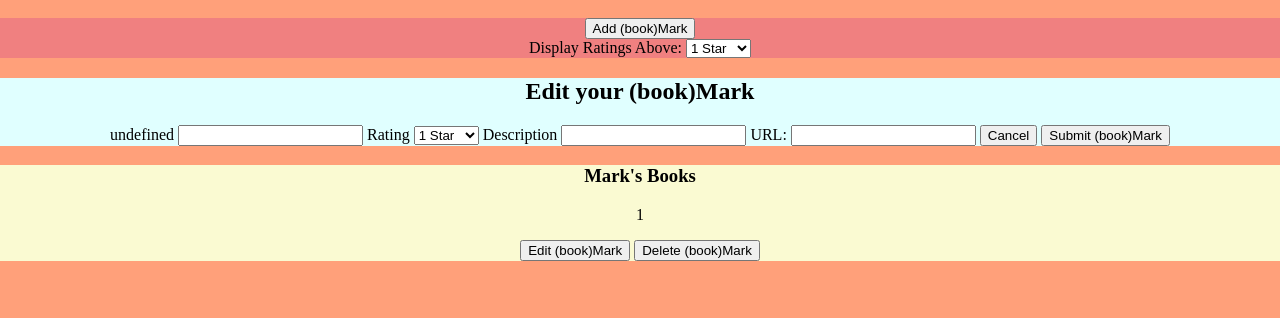
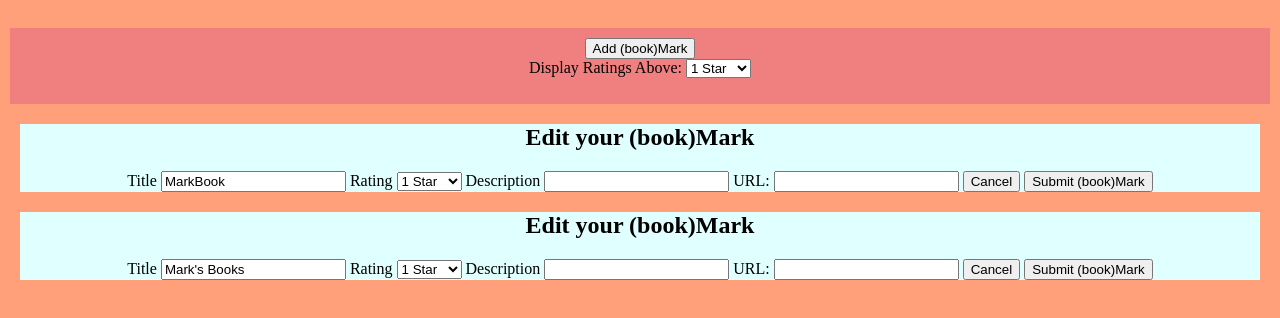
Before and after one commit to thinkful-ei27/Nicholas-bookmarks-app, a plain HTML site: page index.html in a window 1280 px wide. Shown: the part 40-358 px from the top of the page. Drawn offline with nearby package versions, Linux system fonts and the light colour scheme.

Commit message:
Index.html now has a master div container for all the bookmarks. Listeners for bookmarks now refer to it.

```diff
--- a/index.css
+++ b/index.css
@@ -6,11 +6,14 @@ body {
   background-color: lightsalmon;
   margin: 0;
   padding: 0;
-
 }
 
 .container {
-  text-align: center;
+  padding: 10px;
+}
+
+.bookmark {
+  margin: 10px;
 }
 
 .add-rating {
--- a/index.html
+++ b/index.html
@@ -8,9 +8,11 @@
     <link rel="stylesheet" type="text/css" media="screen" href="index.css" />
   </head>
   <body>
-    <header role = 'banner'>
+    <header role ='banner'>
         <h1>Thinkful's Book of Marks</h1>
     </header>
+    <div role='container' class='master container'>
+    </div>
   </body>
   <script src="https://code.jquery.com/jquery-3.2.1.min.js"></script>
   <script src="scripts/store.js"></script>
--- a/scripts/bookMark.js
+++ b/scripts/bookMark.js
@@ -8,7 +8,7 @@ const bookMarkList = (function(){
             <button>Add (book)Mark</button>
             <form>
                 <label>Display Ratings Above:</label>
-                <select>
+                <select id = 'filterRatingSelect'>
                     <option value="1">1 Star</option>
                     <option value="2">2 Stars</option>
                     <option value="3">3 Stars</option>
@@ -20,7 +20,7 @@ const bookMarkList = (function(){
         }
       }
     function bookMarkHTML(bookMarks){
-        return `<div role = 'container' id = ${bookMarks.id} class ='bookmark no-edit'>
+        return `<div role ='container' id="${bookMarks.id}" class ='bookmark no-edit'>
         <h3>${bookMarks.title}</h3>
         <p role = 'rating'>${bookMarks.rating}</p>`
         +
@@ -34,11 +34,11 @@ const bookMarkList = (function(){
     }
 
     function bookMarkEditHTML(bookMarks){
-        return `<div role = 'container' id = ${bookMarks.id} class ='bookmark edit'>
-        <form id = "js-editMark">
+        return `<div role='container' id="${bookMarks.id}" class='bookmark edit'>
+        <form id="js-editMark">
             <h2>Edit your (book)Mark</h2>
-            <label for = "name">${bookMarks.name}</label>
-            <input type = "text" id="createName" name ="name">
+            <label for="name">Title</label>
+            <input type="text" id="createName" name ="name" value ="${bookMarks.title}">
             <label>Rating</label>
               <select>
                   <option value="1">1 Star</option>
@@ -47,14 +47,14 @@ const bookMarkList = (function(){
                   <option value="4">4 Stars</option>
                   <option value="5">5 Stars</option>
               </select>
-              <label  for = "description">Description</label>
-              <input type = "text" id="createDescription" name="description">
-              <label for ="URL"> URL:</label>
-              <input type = "text" id="createURL" name="URL">
-              <button class = "cancel">Cancel</button>
-              <button class = "submit">Submit (book)Mark</button>
+              <label  for="description">Description</label>
+              <input type="text" id="createDescription" name="description">
+              <label for="URL"> URL:</label>
+              <input type="text" id="createURL" name="URL">
+              <button class="cancel">Cancel</button>
+              <button class="submit">Submit (book)Mark</button>
           </form>
-    </div>`
+    </div>`;
     }
 
     function generateBookMark(bookMarks){
@@ -69,30 +69,42 @@ const bookMarkList = (function(){
     }
 
     function handleEditButton() {
-        $('.no-edit').on('click', '.edit-button', function(){
+        $('.master').on('click', '.edit-button', function(){
             event.preventDefault();
             console.log('edit button works and responds.');
         })
     };
 
     function handleDeleteButton(){
-        $('.no-edit').on('click', '.delete-button', function(){
+        $('.master').on('click', '.delete-button', function(){
             event.preventDefault();
             console.log('delete button works and response.');
         })
     }
 
     function handleCancelButton(){
-        $('.edit').on('click', '.cancel', function(){
+        $('.master').on('click', '.cancel', function(){
             event.preventDefault();
             console.log('cancel button works and responds.');
         });
     }
 
+    //consider changing to submit
     function handleSubmitButton(){
-        $('.edit').on('click', '.submit', function(){
+        $('.master').on('click', '.submit', function(){
             event.preventDefault();
             console.log('submit button works and responds.');
+        });
+    }
+
+    //next in line is listening for a change in the filter
+
+    //listen on change events
+    function handleFilterRating(){
+        $('.add-rating').on('click', 'select', function(){
+            event.preventDefault();
+            const displayRating = $('select#filterDisplayRating').val();
+            console.log(`Select drop down menu works and displayRating is ${displayRating}`);
         });
     }
 
@@ -102,12 +114,13 @@ const bookMarkList = (function(){
         handleDeleteButton();
         handleCancelButton();
         handleSubmitButton();
+        handleFilterRating();
     }
     function render() {
         const addFilter = generateAddSortButtons();
         const bookMarks = store.items.map(bookMark => bookMarkList.generateBookMark(bookMark));
-        $('body').append(addFilter);
-        $('body').append(bookMarks);
+        $('.master').append(addFilter);
+        $('.master').append(bookMarks);
     };
     return {
         generateBookMark,
--- a/scripts/store.js
+++ b/scripts/store.js
@@ -3,7 +3,7 @@
 
 const store = (function(){
   const items =[{title: 'MarkBook', url:'www.google.com', desc: 'This is a bookmark', rating: 3, id: '34509sdjsdfgike093245', expanded: false, edit: true},
-    {title: 'Mark\'s Books', url: 'www.facebook.com', desc: 'cesspool', rating: 1, id: '435989ujdfnjk233r', expanded: false, edit: false}];
+    {title: 'Mark\'s Books', url: 'www.facebook.com', desc: 'cesspool', rating: 1, id: '435989ujdfnjk233r', expanded: false, edit: true}];
   let erasedAddFilterMark = false;
   let displayRating = 1;
   let sErr = '';
```
